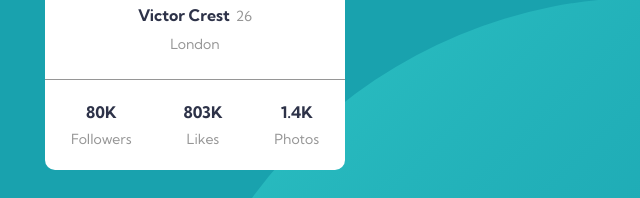
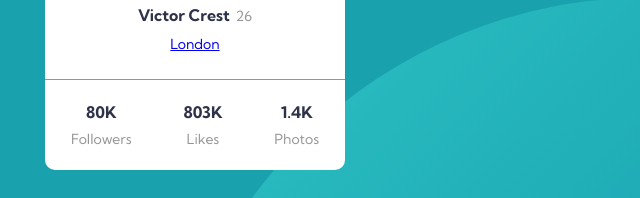
Before and after one commit to emad2411/profile-card-component, a plain HTML site: page index.html in a window 1280 px wide. Shown: the part 379-577 px from the top of the page, 445-1085 px from the left. Drawn offline with Linux system fonts and the light colour scheme.

Commit message:
Update index.html

```diff
--- a/index.html
+++ b/index.html
@@ -25,7 +25,7 @@
                     <img src="images/image-victor.jpg" alt="">
                     <h1>Victor Crest </h1>
                     <span>26</span>
-                    <span>London</span>
+                    <span><a href="https://systecintl.ae" target="_blank" >London</a></span>
                 </div>
                 <div class="stats">
                     <ul>
```
